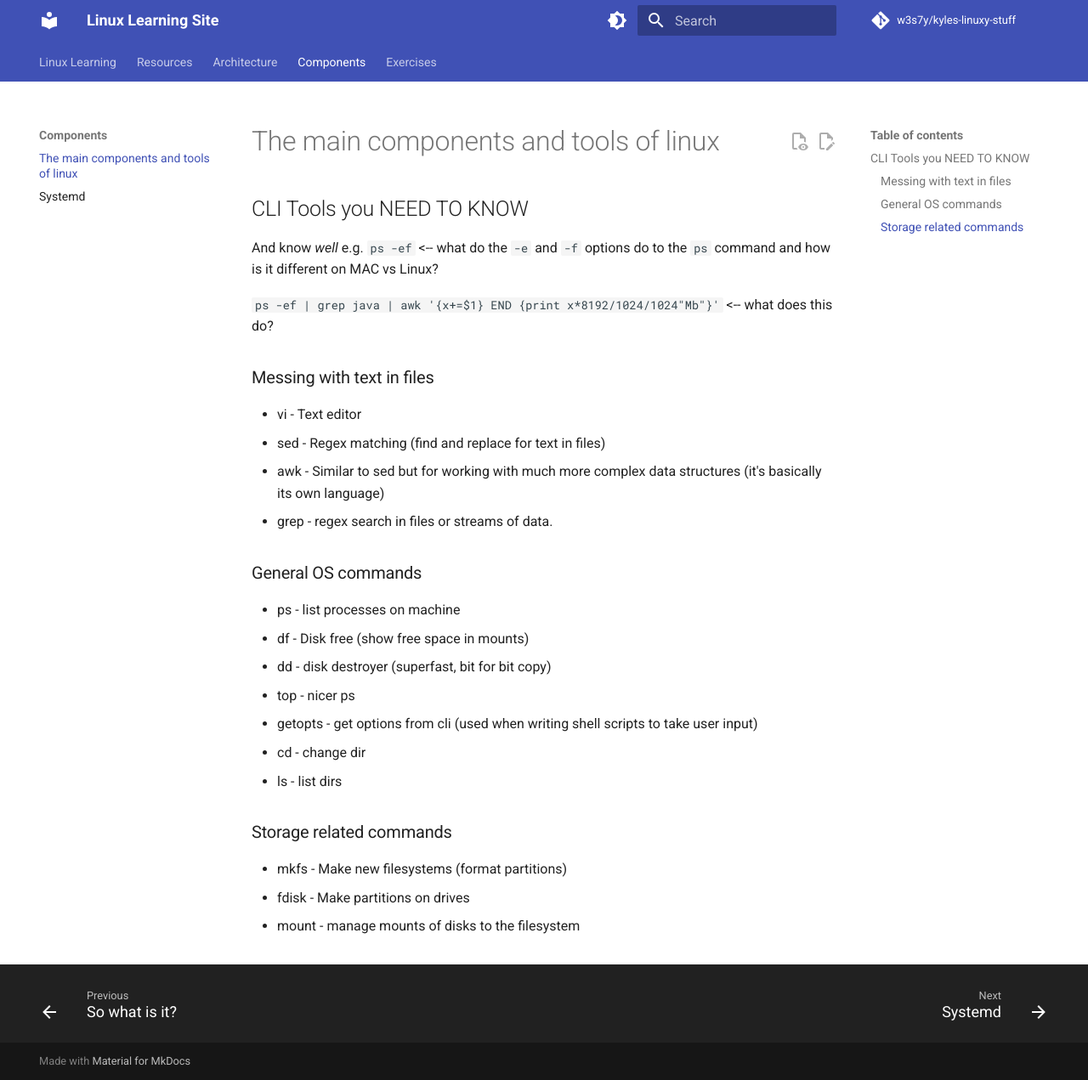
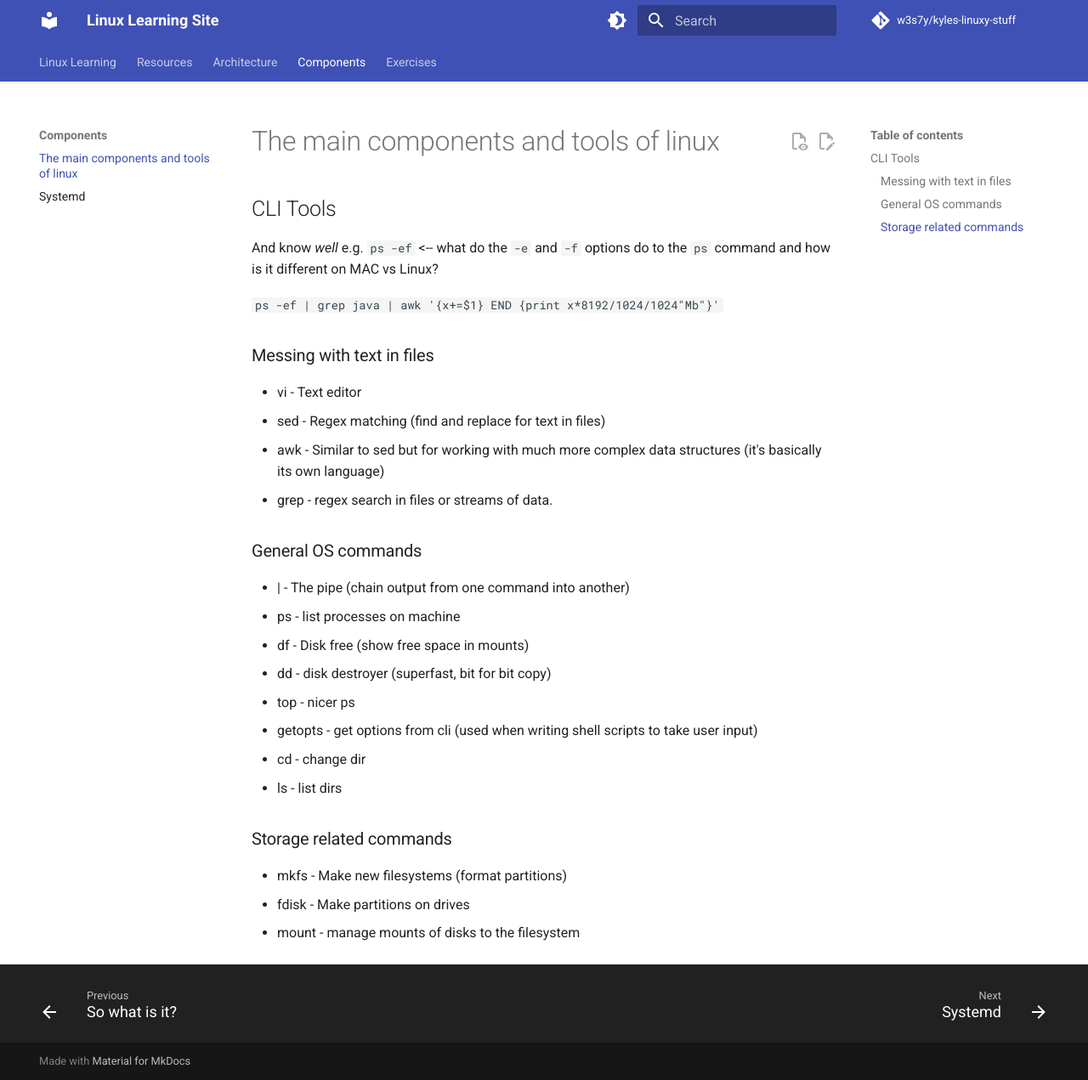
Before and after one commit to w3s7y/kyles-linuxy-stuff, an MkDocs documentation site: the page built from docs/components/index.md, in a window 1280 px wide and 1271 px high. Shown: the whole window at 85% size. Built offline with MkDocs 1.6.1 and Material for MkDocs 9.7.7, drawn with Linux system fonts in a browser that asks for light colours; comment, search, counter and statistics services are not loaded.

Commit message:
adding pipe

```diff
--- a/docs/components/index.md
+++ b/docs/components/index.md
@@ -1,12 +1,13 @@
 # The main components and tools of linux
 
 
-## CLI Tools you NEED TO KNOW
+## CLI Tools
 
 And know _well_ e.g. `ps -ef` <-- what do the `-e` and `-f` options do to the `ps` command and how is it different
 on MAC vs Linux?
 
-`ps -ef | grep java | awk '{x+=$1} END {print x*8192/1024/1024"Mb"}'` <-- what does this do?
+`ps -ef | grep java | awk '{x+=$1} END {print x*8192/1024/1024"Mb"}'`
+
 
 ### Messing with text in files
 
@@ -17,6 +18,7 @@ on MAC vs Linux?
 
 ### General OS commands
 
+* | - The pipe (chain output from one command into another)
 * ps - list processes on machine
 * df - Disk free (show free space in mounts)
 * dd - disk destroyer (superfast, bit for bit copy)
```
Also changed, not shown: 1 other file.
